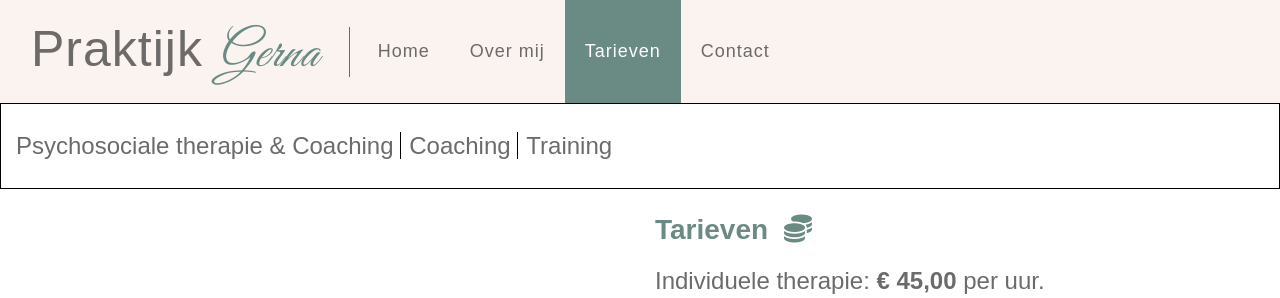
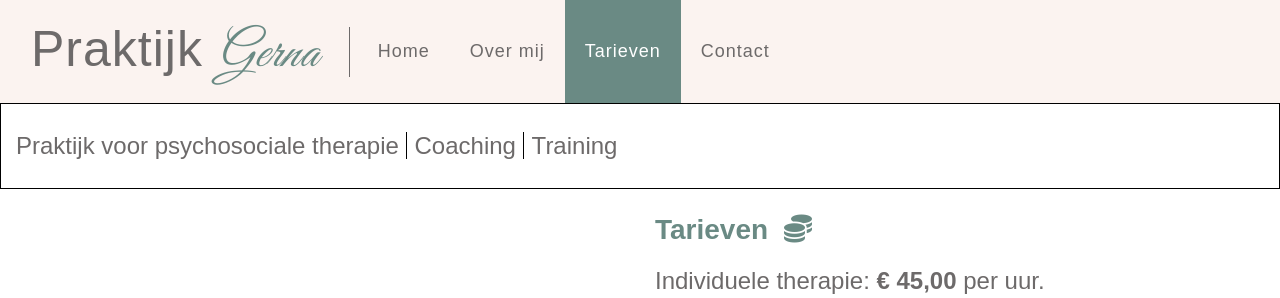
Before and after one commit to JBastiaan/jbastiaan.github.io, a Jekyll site: the page built from tarieven.html, in a window 1280 px wide. Shown: the top 298 px of the page. Built offline with Jekyll 4.4.1, drawn with Linux system fonts in a browser that asks for light colours; nearby versions of some CDN libraries.

Commit message:
Update keywords.html

```diff
--- a/_includes/keywords.html
+++ b/_includes/keywords.html
@@ -1,6 +1,6 @@
 <div class="container-fluid py-4" style="border: 1px solid black;">
     <span class="text-center mr-2" style="border-right: 1px solid black">
-        Psychosociale therapie & Coaching
+        Praktijk voor psychosociale therapie
     </span>
     <span class="text-center mr-2" style="border-right: 1px solid black">
         Coaching
```
